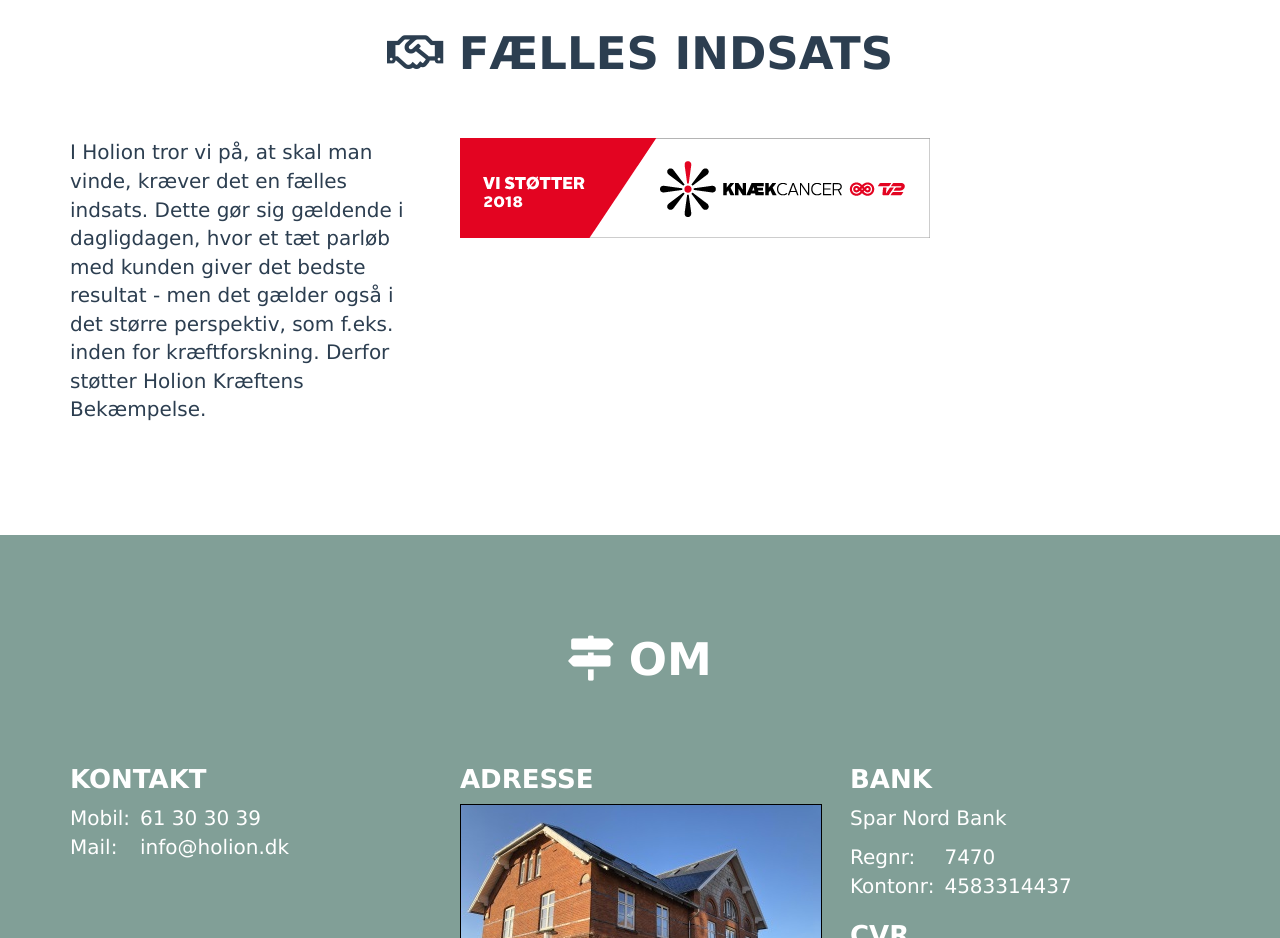
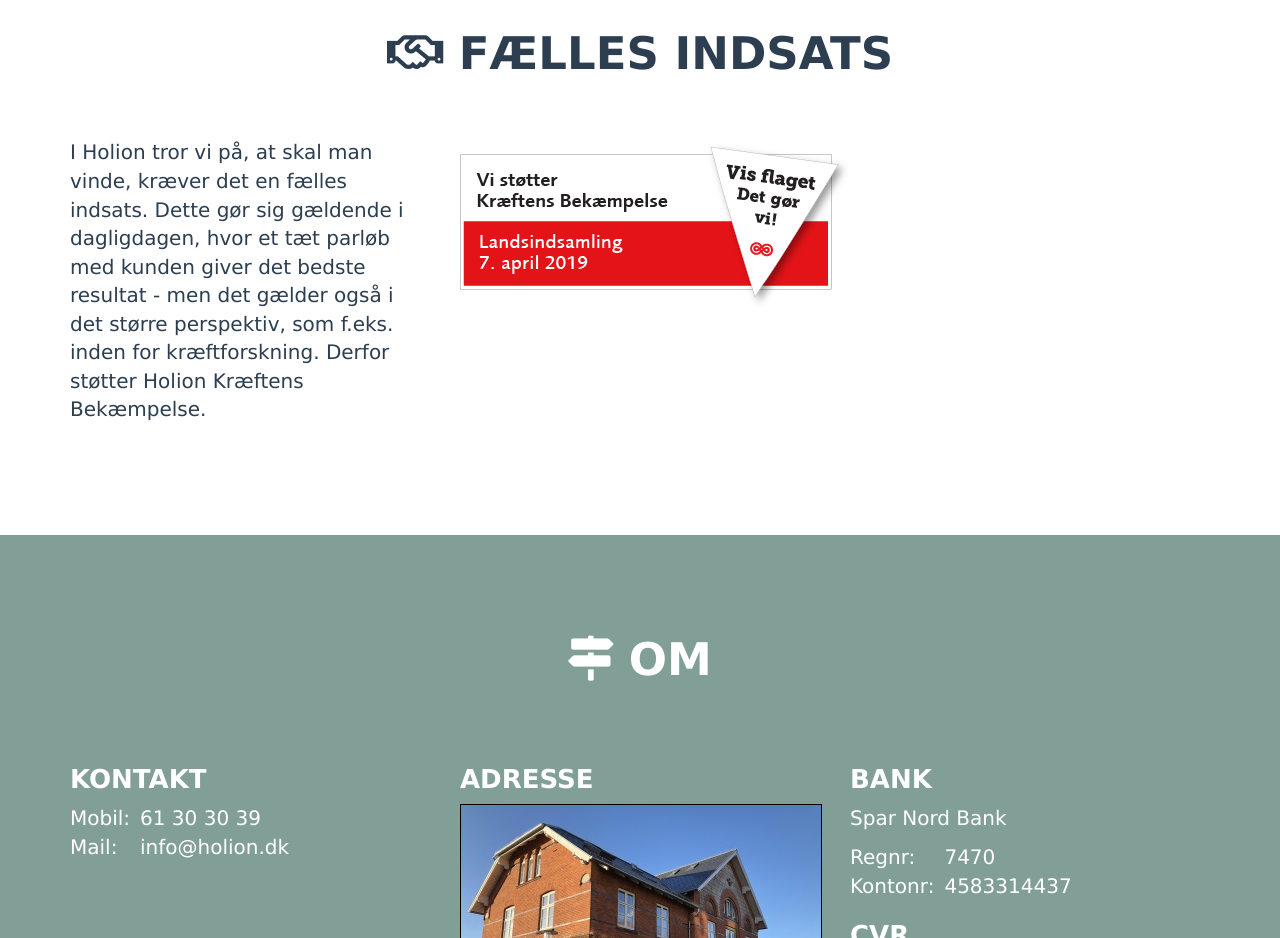
Before and after one commit to holion/holion.github.io, a plain HTML site: page index.html in a window 1280 px wide. Shown: the part 3500-4438 px from the top of the page. Drawn offline with nearby package versions, Linux system fonts and the light colour scheme.

Commit message:
Banner updated

```diff
--- a/index.html
+++ b/index.html
@@ -357,7 +357,7 @@
 				</div>
 
 				<div class="col-lg-8 hidden-xs">
-					<a href="http://www.cancer.tv2.dk/forvirksomheder" target="_blank"><img src="img/kc_emailbanner_2018.png" /></a>
+					<a href="http://www.cancer.tv2.dk/forvirksomheder" target="_blank"><img src="img/li-stoettelogo-2019.png" /></a>
 				</div>
 			</div>
 		</div>
```
Also changed, not shown: img/kc_emailbanner_2018.png (deleted), img/li-stoettelogo-2019.png (added).
